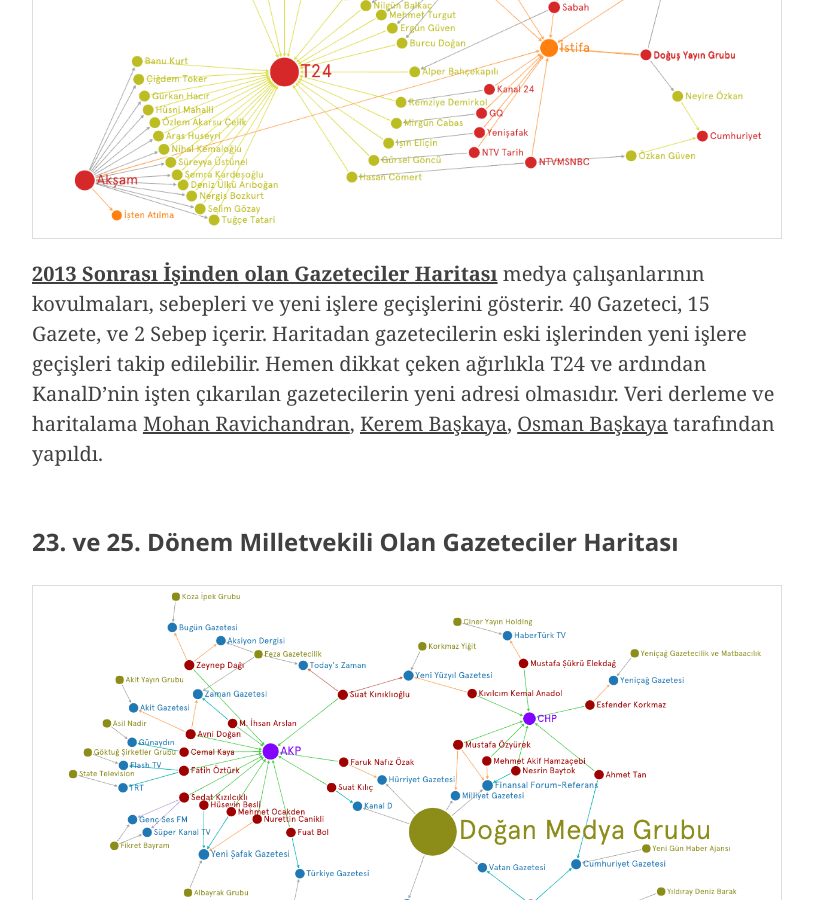
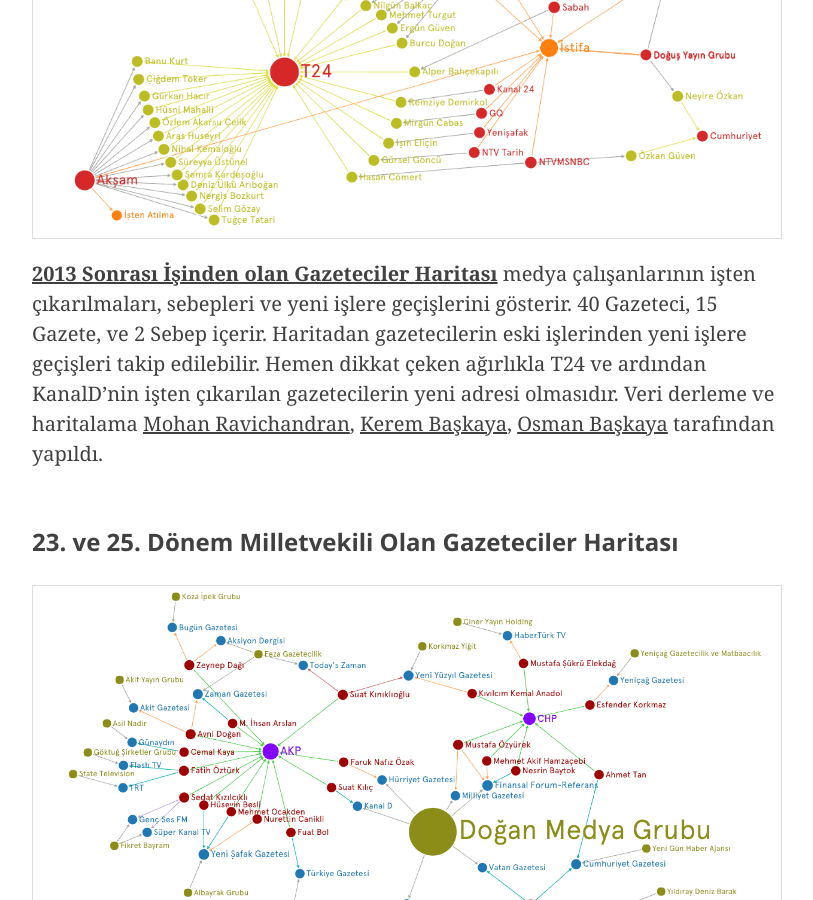
Before and after one commit to graphcommons/hackathons, a Jekyll site: the page built from _posts/2015-08-21-istanbul-yapisal-gazetecilik-dokumentasyon.md, in a window 1280 px wide and 900 px high, scrolled down 9441 px. Shown: the whole window, without its empty margins (233-1046 px from the left). Built offline with Jekyll 4.4.1, drawn with Linux system fonts in a browser that asks for light colours; nearby versions of some CDN libraries.

Commit message:
text refine

```diff
--- a/_posts/2015-08-21-istanbul-yapisal-gazetecilik-dokumentasyon.md
+++ b/_posts/2015-08-21-istanbul-yapisal-gazetecilik-dokumentasyon.md
@@ -101,7 +101,7 @@
 
 ### 2013 Sonrası İşinden olan Gazeteciler Haritası
 <a href="https://graphcommons.com/graphs/fd7b810b-be69-4fd9-838a-1ab9b67bd7bf"><img class="graph-image" src="https://graphcommons.github.io/hackathons/img/istanbul-2015/2013-Sonrasi-Medya-calisanlarinin-kovulmalari-yeni-isleri.png"></a>
-**[2013 Sonrası İşinden olan Gazeteciler Haritası](https://graphcommons.com/graphs/fd7b810b-be69-4fd9-838a-1ab9b67bd7bf)** medya çalışanlarının kovulmaları, sebepleri ve yeni işlere geçişlerini gösterir. 40 Gazeteci, 15 Gazete, ve 2 Sebep içerir. Haritadan gazetecilerin eski işlerinden yeni işlere geçişleri takip edilebilir. Hemen dikkat çeken ağırlıkla T24 ve ardından KanalD'nin işten çıkarılan gazetecilerin yeni adresi olmasıdır. Veri derleme ve haritalama [Mohan Ravichandran](https://graphcommons.com/users/656e50bd-1a46-4b81-b892-f85704b9c17c), [Kerem Başkaya](https://graphcommons.com/users/2a0b6ef6-cc7d-4e24-b182-ffcd818b5cf3), [Osman Başkaya](https://graphcommons.com/users/93a01de5-a445-400d-8a1a-9e485cbd3fc8) tarafından yapıldı.
+**[2013 Sonrası İşinden olan Gazeteciler Haritası](https://graphcommons.com/graphs/fd7b810b-be69-4fd9-838a-1ab9b67bd7bf)** medya çalışanlarının işten çıkarılmaları, sebepleri ve yeni işlere geçişlerini gösterir. 40 Gazeteci, 15 Gazete, ve 2 Sebep içerir. Haritadan gazetecilerin eski işlerinden yeni işlere geçişleri takip edilebilir. Hemen dikkat çeken ağırlıkla T24 ve ardından KanalD'nin işten çıkarılan gazetecilerin yeni adresi olmasıdır. Veri derleme ve haritalama [Mohan Ravichandran](https://graphcommons.com/users/656e50bd-1a46-4b81-b892-f85704b9c17c), [Kerem Başkaya](https://graphcommons.com/users/2a0b6ef6-cc7d-4e24-b182-ffcd818b5cf3), [Osman Başkaya](https://graphcommons.com/users/93a01de5-a445-400d-8a1a-9e485cbd3fc8) tarafından yapıldı.
 
 <a name="vekilgazeteciler"></a>
 
```
